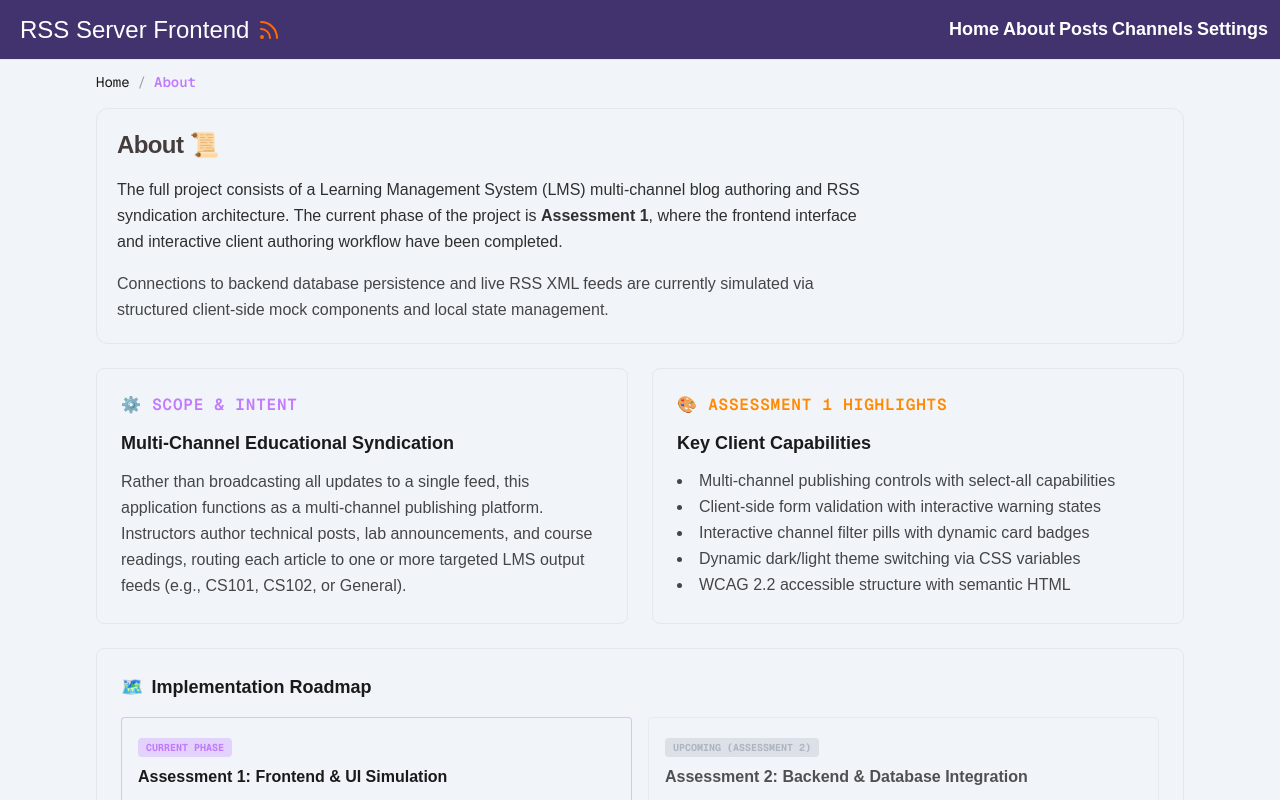
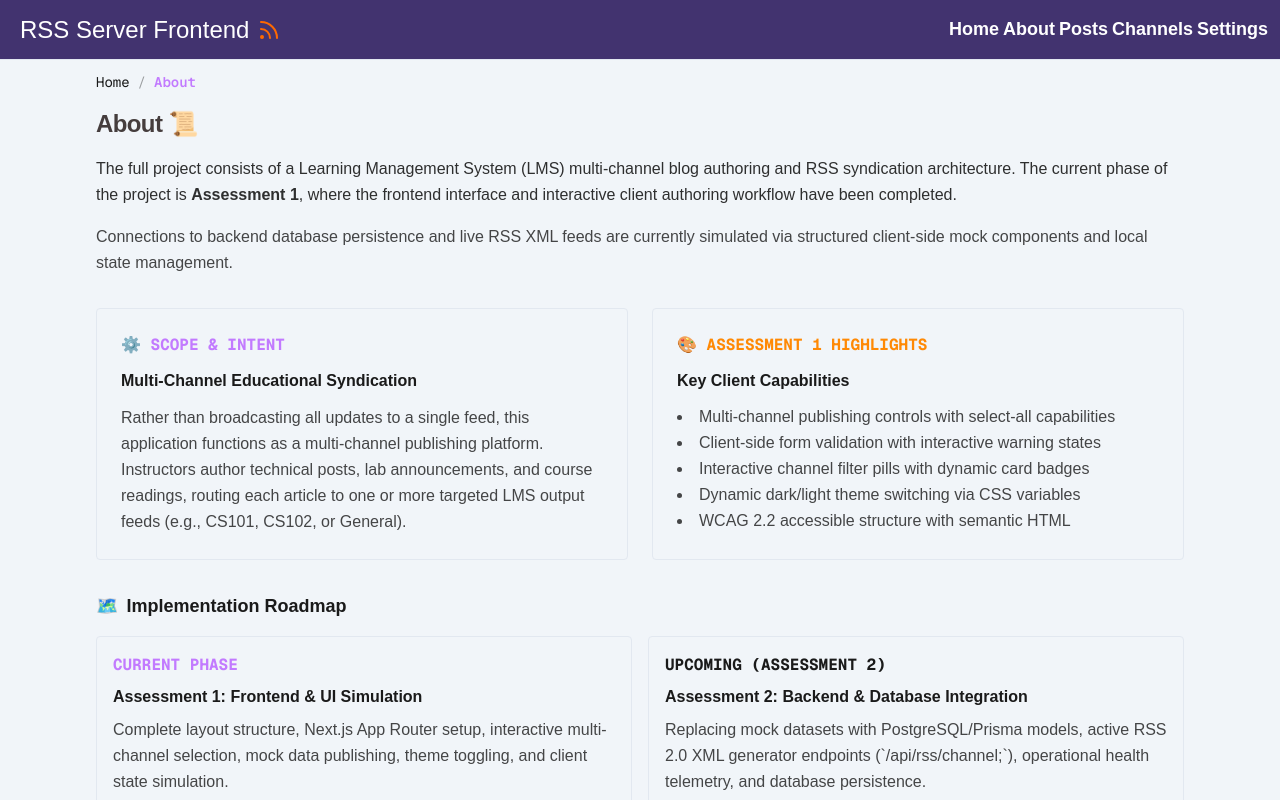
Before and after one commit to cbspace/rss-lms-platform, a Next.js app: page /about in a window 1280 px wide. Shown: the top 800 px of the page. Built offline with nearby package versions, Linux system fonts and the light colour scheme.

Commit message:
Feature: Use components on About page

```diff
--- a/app/about/page.tsx
+++ b/app/about/page.tsx
@@ -1,82 +1,70 @@
 // app/about/page.tsx
-import Link from 'next/link';
+import InfoModuleCard from "../components/InfoModuleCard";
 
 export default function AboutPage() {
   return (
-    <div id="About" className="space-y-6">
+    <div id="About" className="space-y-8">
       {/* Hero Header */}
-      <section className="p-5 rounded-xl border border-[var(--elementBorder)] bg-[var(--elementBg)] space-y-4">
+      <section className="space-y-4">
         <h1 className="text-2xl font-bold tracking-tight">
           About <span aria-hidden="true">📜</span>
         </h1>
-        <p className="text-base opacity-90 max-w-3xl leading-relaxed">
+        <p className="text-base opacity-90 leading-relaxed">
           The full project consists of a Learning Management System (LMS) multi-channel blog authoring and RSS syndication architecture.
           The current phase of the project is <strong>Assessment 1</strong>, where the frontend interface and interactive client authoring workflow have been completed.
         </p>
-        <p className="text-base max-w-3xl leading-relaxed opacity-80">
+        <p className="text-base leading-relaxed opacity-80">
           Connections to backend database persistence and live RSS XML feeds are currently simulated via structured client-side mock components and local state management.
         </p>
       </section>
 
-      {/* Assessment 1 Scope & Architecture */}
       <section className="grid grid-cols-1 md:grid-cols-2 gap-6">
-
-        {/* Architectural Purpose */}
-        <div className="p-6 rounded-lg border border-[var(--elementBorder)] bg-[var(--elementBg)] space-y-3">
-          <div className="flex items-center gap-2 text-purple-400 font-mono text-base uppercase tracking-wider font-semibold">
-            <span>⚙️ Scope & Intent</span>
-          </div>
-          <h2 className="text-lg font-bold">Multi-Channel Educational Syndication</h2>
-          <p className="text-base opacity-80 leading-relaxed">
-            Rather than broadcasting all updates to a single feed, this application functions as a multi-channel publishing platform. Instructors author technical posts, lab announcements, and course readings, routing each article to one or more targeted LMS output feeds (e.g., CS101, CS102, or General).
-          </p>
-        </div>
-
-        {/* Frontend Implementation Highlights */}
-        <div className="p-6 rounded-lg border border-[var(--elementBorder)] bg-[var(--elementBg)] space-y-3">
-          <div className="flex items-center gap-2 text-orange-400 font-mono text-base uppercase tracking-wider font-semibold">
-            <span>🎨 Assessment 1 Highlights</span>
-          </div>
-          <h2 className="text-lg font-bold">Key Client Capabilities</h2>
-          <ul className="text-base opacity-80 space-y-0.5 list-disc list-inside">
-            <li>Multi-channel publishing controls with select-all capabilities</li>
-            <li>Client-side form validation with interactive warning states</li>
-            <li>Interactive channel filter pills with dynamic card badges</li>
-            <li>Dynamic dark/light theme switching via CSS variables</li>
-            <li>WCAG 2.2 accessible structure with semantic HTML</li>
-          </ul>
-        </div>
-
+        <InfoModuleCard
+          tag="⚙️ Scope & Intent"
+          title="Multi-Channel Educational Syndication"
+          description="Rather than broadcasting all updates to a single feed, this application functions as a multi-channel publishing platform.
+                       Instructors author technical posts, lab announcements, and course readings, routing each article to one or more targeted
+                       LMS output feeds (e.g., CS101, CS102, or General)."
+          colour="purple-400"
+          heading_gap
+        />
+        <InfoModuleCard
+          tag="🎨 Assessment 1 Highlights"
+          title="Key Client Capabilities"
+          description={[
+                        "Multi-channel publishing controls with select-all capabilities",
+                        "Client-side form validation with interactive warning states",
+                        "Interactive channel filter pills with dynamic card badges",
+                        "Dynamic dark/light theme switching via CSS variables",
+                        "WCAG 2.2 accessible structure with semantic HTML"
+                      ]}
+          colour="orange-400"
+          heading_gap
+        />
       </section>
 
-      {/* Project Roadmap (Assessment 1 vs. Assessment 2) */}
-      <section className="p-6 rounded-lg border border-[var(--elementBorder)] bg-[var(--elementBg)] space-y-4">
+      {/* Project Roadmap */}
+      <section className="space-y-4">
         <h2 className="text-lg font-semibold flex items-center gap-2">
           <span>🗺️</span> Implementation Roadmap
         </h2>
-
         <div className="grid grid-cols-1 md:grid-cols-2 gap-4 text-base">
-          {/* Phase 1: Assessment 1 */}
-          <div className="p-4 rounded border border-purple-500/30 bg-[var(--background)] space-y-2 relative overflow-hidden">
-            <span className="inline-block px-2 py-0.5 rounded text-[10px] font-mono bg-purple-500/20 text-purple-400 font-bold">
-              CURRENT PHASE
-            </span>
-            <h3 className="font-bold text-base">Assessment 1: Frontend & UI Simulation</h3>
-            <p className="opacity-80 leading-relaxed">
-              Complete layout structure, Next.js App Router setup, interactive multi-channel selection, mock data publishing, theme toggling, and client state simulation.
-            </p>
-          </div>
-
-          {/* Phase 2: Assessment 2 */}
-          <div className="p-4 rounded border border-[var(--elementBorder)] bg-[var(--background)] space-y-2 opacity-75">
-            <span className="inline-block px-2 py-0.5 rounded text-[10px] font-mono bg-gray-500/20 text-gray-400 font-bold">
-              UPCOMING (ASSESSMENT 2)
-            </span>
-            <h3 className="font-bold text-base">Assessment 2: Backend & Database Integration</h3>
-            <p className="opacity-80 leading-relaxed">
-              Replacing mock datasets with PostgreSQL/Prisma models, active RSS 2.0 XML generator endpoints (`/api/rss?channel=`), operational health telemetry, and database persistence.
-            </p>
-          </div>
+          <InfoModuleCard
+            tag="CURRENT PHASE"
+            title="Assessment 1: Frontend & UI Simulation"
+            description="Complete layout structure, Next.js App Router setup, interactive multi-channel selection, mock data publishing, theme toggling, and client state simulation."
+            colour="purple-400"
+            heading_gap
+            compact
+          />
+          <InfoModuleCard
+            tag="UPCOMING (ASSESSMENT 2)"
+            title="Assessment 2: Backend & Database Integration"
+            description="Replacing mock datasets with PostgreSQL/Prisma models, active RSS 2.0 XML generator endpoints (`/api/rss/channel;`), operational health telemetry, and database persistence."
+            colour="gray-400"
+            heading_gap
+            compact
+          />
         </div>
       </section>
 
--- a/app/channels/page.tsx
+++ b/app/channels/page.tsx
@@ -57,7 +57,7 @@ export default function ChannelsPage() {
       {showAddForm && (
         <form
           onSubmit={handleCreateChannel}
-          className="p-5 rounded-xl border border-[var(--elementBorder)] bg-[var(--elementBg)] space-y-4 animate-in fade-in slide-in-from-top-2 duration-200"
+          className="p-5 rounded-xl border border-[var(--elementBorder)] space-y-4 animate-in fade-in slide-in-from-top-2 duration-200"
         >
           <h2 className="text-base font-bold text-purple-400 font-mono flex items-center gap-2">
             <span>➕ Register New Output Feed</span>
@@ -128,7 +128,7 @@ export default function ChannelsPage() {
           return (
             <div
               key={channel.id}
-              className="p-5 rounded-xl border border-[var(--elementBorder)] bg-[var(--elementBg)] flex flex-col justify-between gap-4"
+              className="p-5 rounded-xl border border-[var(--elementBorder)] flex flex-col justify-between gap-4"
             >
               <div className="space-y-2">
                 <div className="flex items-center justify-between">
--- a/app/components/InfoModuleCard.tsx
+++ b/app/components/InfoModuleCard.tsx
@@ -1,27 +1,68 @@
 // components/InfoModuleCard.tsx
+'use client';
+
 export interface InfoModuleCardProps {
   tag: string;
   title: string;
-  description: string;
-  colour?: string; // e.g. "purple-400" or "#a855f7"
+  description: string | string[]; // Accepts a single string OR an array of strings
+  heading_gap?: boolean;
+  colour?: string;
+  compact?: boolean;
 }
 
 export default function InfoModuleCard({
   tag,
   title,
   description,
+  heading_gap = false,
   colour = 'purple-400',
+  compact = false,
 }: InfoModuleCardProps) {
-  // Determine if it's a Tailwind color name vs raw hex/rgb
-  const colorValue = colour.startsWith('#') || colour.startsWith('rgb') ? colour : `var(--color-${colour}, ${colour})`;
+  // Determine color resolution strategy
+  const colorValue = colour.startsWith('#') || colour.startsWith('rgb')
+    ? colour
+    : `var(--color-${colour}, ${colour})`;
+
+  // Determine padding and spacing classes based on compact prop
+  const paddingClass = compact ? 'p-4' : 'p-6';
+  const spaceYClass = compact ? 'space-y-2' : 'space-y-3';
+
+  // Standardize description into an array format for condition checks
+  const isList = Array.isArray(description) && description.length > 1;
 
   return (
-    <div style={{ '--card-accent': `var(--${colour}, ${colorValue})` } as React.CSSProperties}
-         className="p-4 rounded border border-[var(--elementBorder)] bg-[var(--background)] space-y-2"
+    <div
+      style={{ '--card-accent': `var(--${colour}, ${colorValue})` } as React.CSSProperties}
+      className={`${paddingClass} rounded border border-[var(--elementBorder)] bg-[var(--background)] ${spaceYClass}`}
     >
-        <span className="font-mono text-[var(--card-accent)] font-bold">{tag}</span>
-        <h3 className="font-semibold text-base">{title}</h3>
-        <p className="opacity-80">{description}</p>
+      {/* Heading Tag */}
+      {heading_gap ? (
+        <div className={`font-mono text-[var(--card-accent)] font-bold uppercase text-base`}>
+          {tag}
+        </div>
+      ) : (
+        <span className={`font-mono text-[var(--card-accent)] font-bold uppercase text-base`}>
+          {tag}
+        </span>
+      )}
+
+      {/* Title */}
+      <h2 className={`font-semibold text-[var(--foreground)] text-base`}>
+        {title}
+      </h2>
+
+      {/* Conditional Description: Bulleted List vs Single Paragraph */}
+      {isList ? (
+        <ul className="text-base opacity-80 space-y-0.5 list-disc list-inside">
+          {(description as string[]).map((item, idx) => (
+            <li key={idx}>{item}</li>
+          ))}
+        </ul>
+      ) : (
+        <p className="opacity-80 leading-relaxed">
+          {Array.isArray(description) ? description[0] : description}
+        </p>
+      )}
     </div>
   );
 }
--- a/app/components/ModuleCard.tsx
+++ b/app/components/ModuleCard.tsx
@@ -27,7 +27,7 @@ export default function ModuleCard({
     <Link
       href={href}
       style={{ '--card-accent': `var(--${colour}, ${colorValue})` } as React.CSSProperties}
-      className="group p-6 rounded-lg border border-[var(--elementBorder)] bg-[var(--elementBg)] hover:border-[var(--card-accent)] transition-all flex flex-col justify-between"
+      className="group p-6 rounded-lg border border-[var(--elementBorder)] hover:border-[var(--card-accent)] transition-all flex flex-col justify-between"
     >
       <div>
         <div className="flex items-center justify-between">
--- a/app/page.tsx
+++ b/app/page.tsx
@@ -6,13 +6,13 @@ import InfoModuleCard from './components/InfoModuleCard';
 
 export default function Page() {
   return (
-    <div id="home" className="space-y-6">
+    <div id="home" className="space-y-8">
       {/* Welcome Banner */}
-      <section className="bg-[var(--elementBg)] space-y-4">
+      <section className="space-y-4">
         <h1 className="text-2xl font-bold tracking-tight">
           Welcome <span aria-hidden="true">👋</span>
         </h1>
-        <p className="text-base opacity-90 max-w-3xl leading-relaxed">
+        <p className="text-base opacity-90 leading-relaxed">
           Welcome to the LMS RSS Server Platform! This platform has been designed to make authoring, curation,
           and multi-channel distribution of technical articles simple, structured, and accessible for academic learning modules.
         </p>
@@ -44,7 +44,7 @@ export default function Page() {
       </section>
 
       {/* How the Platform Works */}
-      <section className="bg-[var(--elementBg)] space-y-4">
+      <section className="space-y-4">
         <h2 className="text-xl font-semibold">How the Platform Works</h2>
         <div className="grid grid-cols-1 md:grid-cols-3 gap-4 text-base">
           <InfoModuleCard
@@ -52,18 +52,21 @@ export default function Page() {
             title="Author Content"
             description="Instructors compose course updates and technical articles using the inline editor form."
             colour="purple-400"
+            compact
           />
           <InfoModuleCard
             tag="02 / ROUTED"
             title="Assign Output Channels"
             description="Articles are routed to one or multiple target course channels via multi-select channel controls."
             colour="orange-500"
+            compact
           />
           <InfoModuleCard
             tag="03 / SYNDICATED"
             title="LMS RSS Synchronization"
             description="Selected channels automatically output live RSS 2.0 XML streams for external LMS readers."
             colour="green-400"
+            compact
           />
         </div>
       </section>
--- a/app/posts/page.tsx
+++ b/app/posts/page.tsx
@@ -73,7 +73,7 @@ export default function PostsIndexPage() {
             value={searchQuery}
             onChange={(e) => setSearchQuery(e.target.value)}
             placeholder="Search articles..."
-            className="w-full pl-8 pr-8 h-8 rounded-full border border-[var(--elementBorder)] bg-[var(--elementBg)] text-sm font-mono focus:outline-none focus:ring-2 focus:ring-purple-500 transition-all leading-none flex items-center"
+            className="w-full pl-8 pr-8 h-8 rounded-full border border-[var(--elementBorder)] text-sm font-mono focus:outline-none focus:ring-2 focus:ring-purple-500 transition-all leading-none flex items-center"
           />
           {searchQuery && (
             <button
@@ -93,7 +93,7 @@ export default function PostsIndexPage() {
             className={`h-8 px-3 inline-flex items-center justify-center rounded-full text-sm font-mono transition-colors whitespace-nowrap shrink-0 ${
               selectedChannel === 'all'
                 ? 'bg-purple-600 text-white font-bold'
-                : 'border border-[var(--elementBorder)] bg-[var(--elementBg)] opacity-70 hover:opacity-100'
+                : 'border border-[var(--elementBorder)] opacity-70 hover:opacity-100'
             }`}
           >
             All Channels
@@ -110,7 +110,7 @@ export default function PostsIndexPage() {
                 className={`h-8 px-3 inline-flex items-center justify-center rounded-full text-sm font-mono transition-colors whitespace-nowrap shrink-0 ${
                   selectedChannel === ch.id
                     ? 'bg-purple-600 text-white font-bold'
-                    : 'border border-[var(--elementBorder)] bg-[var(--elementBg)] opacity-70 hover:opacity-100'
+                    : 'border border-[var(--elementBorder)] opacity-70 hover:opacity-100'
                 }`}
               >
                 {displayName}
@@ -122,7 +122,7 @@ export default function PostsIndexPage() {
 
       {/* Blog Cards Grid */}
       {filteredPosts.length === 0 ? (
-        <div className="p-12 text-center border border-dashed border-[var(--elementBorder)] rounded-xl bg-[var(--elementBg)] opacity-70">
+        <div className="p-12 text-center border border-dashed border-[var(--elementBorder)] rounded-xl opacity-70">
           <p className="text-base font-mono">No articles found matching "{searchQuery}"</p>
           <button
             onClick={() => { setSearchQuery(''); setSelectedChannel('all'); }}
@@ -139,7 +139,7 @@ export default function PostsIndexPage() {
             return (
               <article
                 key={post.id}
-                className="p-5 rounded-xl border border-[var(--elementBorder)] bg-[var(--elementBg)] flex flex-col justify-between gap-4"
+                className="p-5 rounded-xl border border-[var(--elementBorder)] flex flex-col justify-between gap-4"
               >
                 <div className="space-y-3">
                   {post.imageUrl && (
--- a/app/settings/page.tsx
+++ b/app/settings/page.tsx
@@ -3,7 +3,7 @@ import ThemeToggle from "../components/ThemeToggle";
 
 export default function Page() {
   return (
-    <div id="Settings" className="space-y-4">
+    <div id="Settings" className="space-y-6">
       <h1>Settings <span aria-hidden="true">🎛️</span></h1>
       <div className="mt-8 p-4 border-element-border rounded bg-accent-background">
         <ThemeToggle />
```
